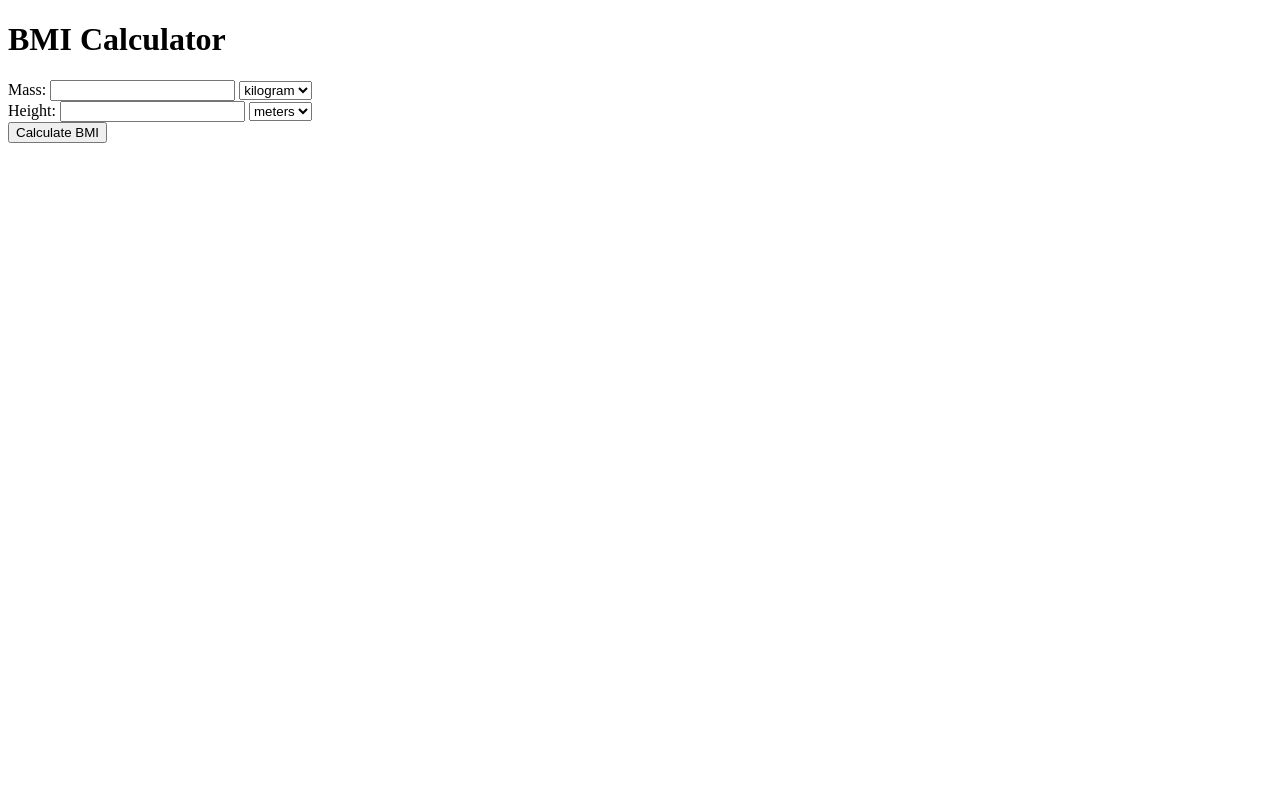
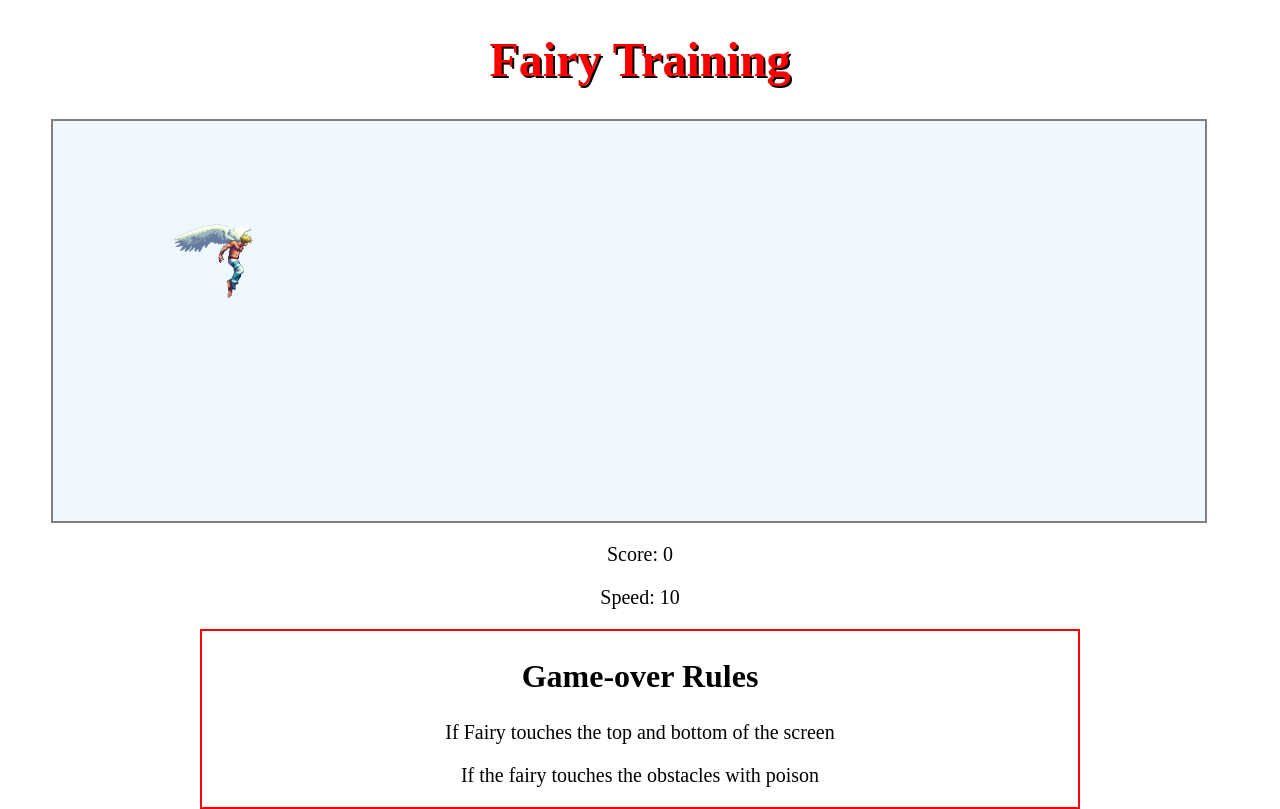
Before and after one commit to hazelapuhin/dontgetscrewed, a plain HTML site: page index.html in a window 1280 px wide. Drawn offline with Linux system fonts and the light colour scheme.

Commit message:
includes game activity

```diff
--- a/assets/css/style.css
+++ b/assets/css/style.css
@@ -1,3 +1,82 @@
-.container-fluid {
-	float: left;
+body{
+	height: 95vh;
+	width: 100%;
+	margin: 0;
 }
+
+#container {
+	position: relative;
+	height: 50vh;
+	width: 90%;
+	border: 2px solid grey;
+	background-color: aliceblue;
+	margin-left: 4%;
+	overflow: hidden;
+}
+
+#fairy {
+	position: absolute;;
+	background-image: url("../images/fly.gif");
+	height: 100px;
+	width: 100px;
+	background-size: contain;
+	background-repeat: no-repeat;
+	top: 20%;
+	left: 10%;
+}
+
+h1 {
+	color: red;
+	text-align: center;
+	text-shadow: 2px 2px black;
+	font-size: 3em;
+}
+
+.obstacle {
+	position: absolute;
+	height: 150px;
+	width: 150px;
+	background-color: black;
+	border-radius: 50%;
+	right: -100px;
+}
+
+#obstacle1 {
+	top: 0;
+	transform-translate: -50px -50px;
+}
+
+#obstacle2 {
+	bottom: 0;
+}
+
+#scoreboard {
+	position: relative;
+	text-align: center;
+	font-size: 40px;
+}
+
+#restart {
+	position: absolute;
+	top: 0;
+	width: 100%;
+	padding: 20px;
+	background-color: red;
+	color: yellow;
+	font-size: 35px;
+	cursor: pointer;
+	display: none;
+}
+
+p {
+	font-size: .5em;
+}
+
+h2{
+	font-size: 0.8em;
+}
+
+#rules {
+	border: 2px solid red;
+	margin: 0px 200px;
+}
--- a/assets/js/script.js
+++ b/assets/js/script.js
@@ -1,16 +1,40 @@
+$(function (){
+	//
 
 
-$('button').click( ( ) => {
-    let mass = $('#mass').val();
-    let height = $('height').val();
-    const bmi = mass / Math.pow(height,2)
-    if (bmi<18.5) {
-    $('#bmi').html(bmi + ':underweight');
-    } else if (bmi<25) {
-    $('#bmi').html(bmi + ':healthy weight');
-    }else if (bmi<30) {
-    $('#bmi').html(bmi + ':above ideal range');
-    }else {
-    $('#bmi').html(bmi + ':obese');
-}
-)}
+	var container = $('#container')
+	var fairy = $('#fairy')
+	var obstacle = $('.obstacle')
+	var obstacle1 = $('#obstacle1')
+	var obstacle2 = $('#obstacle2')
+	var	score = $('#score')
+	var speed = $('#speed')
+	var	restart	= $('#restart')
+
+	var contwidth = parseInt(container.width());
+	var contheight = parseInt(container.height())
+	var obsposition = parseInt(obstacle.css('right'));
+	var obsheight = parseInt(obstacle.css('height'));
+	var fairy_left = parseInt(fairy.css('left'));
+	var fairy_height = parseInt(fairy.height());
+	var speed = 50;
+
+	var the_training = setInterval(function () {
+
+		var obscurrent_position = parseInt(obstacle.css('right'));
+
+		if (obscurrent_position > contwidth) {
+			var new_height = parseInt(Math.random()*100);
+		}
+
+
+		//mov the obstacle to the right
+		obstacle.css('right',obscurrent_position + speed);
+
+
+
+
+
+	}, 40);
+
+})
--- a/index.html
+++ b/index.html
@@ -1,49 +1,33 @@
 <!DOCTYPE html>
 <html>
 <head>
-	<meta charset="utf-8">
-	<meta name="viewport" content="width=device-width">
-	<title>mod07-11 BMI calc</title>
-	<link rel="stylesheet" href="assets/css/style.css" />
+	<title>Game App using jQuery</title>
+	<script type="text/javascript" src="assets/js/jquery-3.3.1.min.js"></script>
+	<link rel="stylesheet" type="text/css" href="assets/css/style.css">
+</head>
+<body>
 
-	<script type="text/javascript" src="assets/js/jquery-3.3.1.min.js"></script>
-
-</head>
-
-<body>
-	<div>
-		<h1>BMI Calculator</h1>
-		<div class="form-group">
-			<label for="mass">Mass:</label>
-			<input type="number" class="form-control" id="mass">
-
-			<select class="form-control" id="slectHeight">
-			<option>kilogram</option>
-			<option>pounds</option>
-		</select>
-
-		</div>
-		<div class="form-group" >
-			<label for="height">Height:</label>
-			<input type="number" class="form-control" id="height">
-
-			<select class="form-control" id="slectHeight">
-			<option>meters</option>
-			<option>inches</option>
-		</select>
-
-		</div>
+	<h1>Fairy Training</h1>
+	<div id="container">
+		<div id="fairy"></div>
+		<div id="obstacle1" class="obstacle"></div>
+		<div id="obstacle2" class="obstacle"></div>
 
 
-		<button class="btn btn-success">Calculate BMI</button>
 	</div>
 
+	<div id="scoreboard">
+		<p>Score: <span id="score">0</span></p>
+		<p>Speed: <span id="speed">10</span></p>
 
+		<div id="rules">
+		<h2>Game-over Rules</h2>
+		<p>If Fairy touches the top and bottom of the screen</p>
+		<p>If the fairy touches the obstacles with poison</p>
+		</div>
+	</div>
 
-
-<script type="text/javascript" src="assets/js/script.js"></script>
-
-
-
+	<button id="restart">Try Again</button>
+	<script type="text/javascript" src="assets/js/script.js"></script>
 </body>
 </html>
```
Also changed, not shown: assets/images/browser.jpg (deleted), assets/images/fly.gif (added), assets/images/fly1.gif (added), assets/images/new.jpg (deleted).
